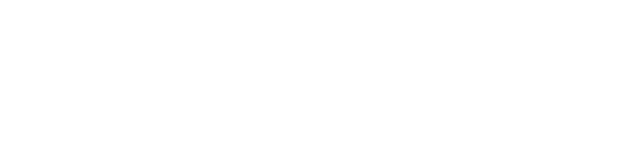
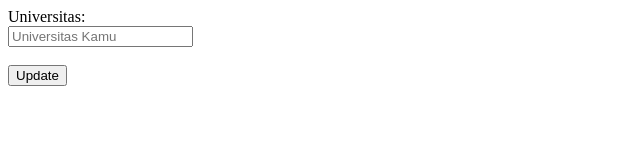
Before and after one commit to yogiefani/FSW2-Chapter2-Tim3, a plain HTML site: page index.html in a window 1280 px wide. Shown: the whole page, without its empty margins (0-640 px from the left). Drawn offline with Linux system fonts and the light colour scheme.

Commit message:
feat: add input form for university

```diff
--- a/index.html
+++ b/index.html
@@ -7,5 +7,13 @@
 </head>
 <body>
 
+    <form id="myForm">
+        <label id="university-text" for="university">Universitas:</label><br>
+        <input type="text" id="university" name="university" placeholder="Universitas Kamu"><br><br>
+
+        <button type="button" onclick="submitForm()">Update</button>
+    </form>
+
+<script src="script.js"></script>
 </body>
 </html>
--- /dev/null
+++ b/script.js
@@ -0,0 +1,5 @@
+function submitForm() {
+    let univ = document.getElementById("university").value;
+
+    document.getElementById("university-text").innerHTML = univ;
+}
```
